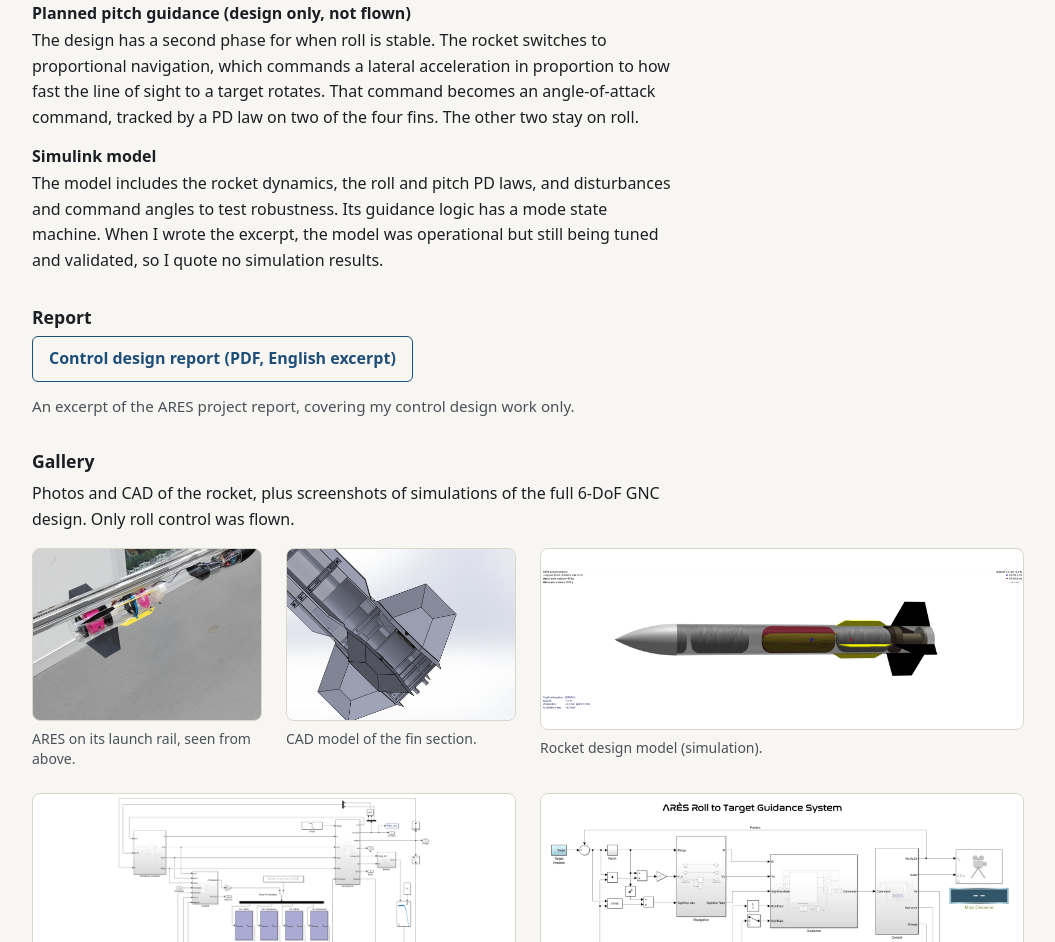
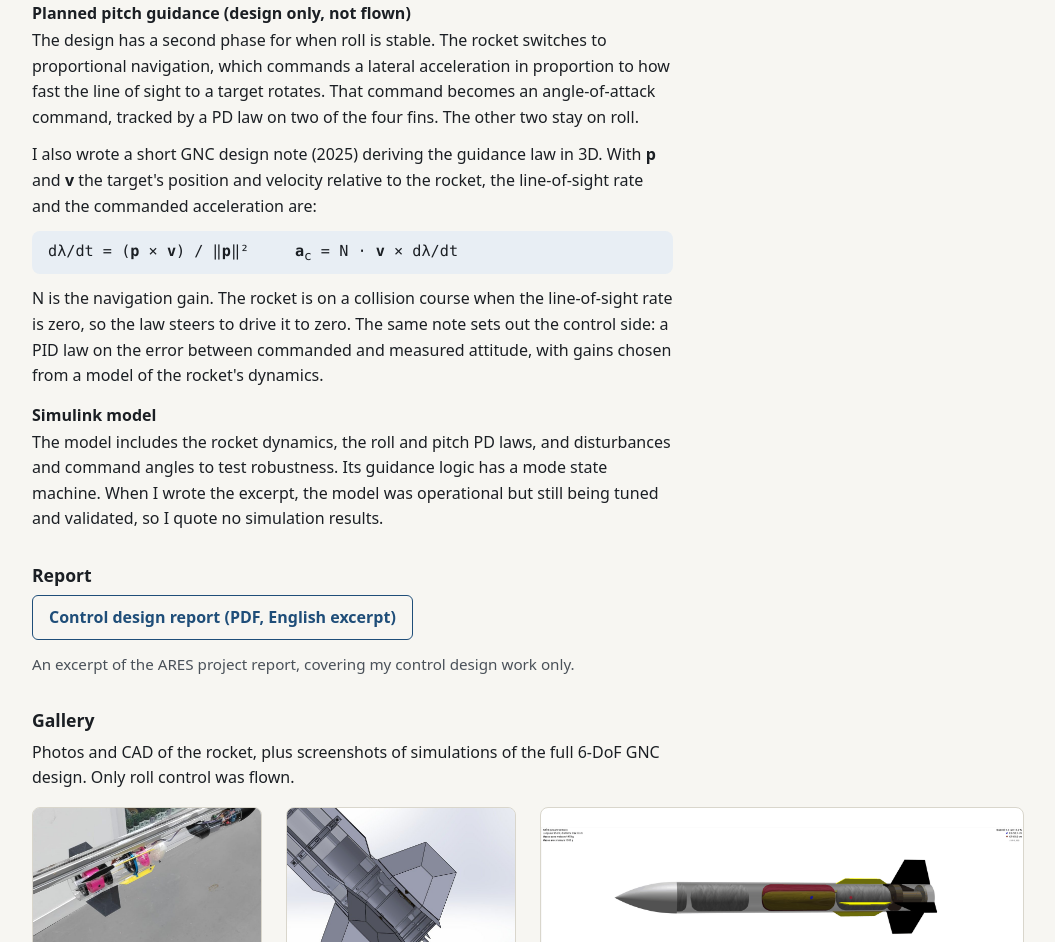
Before and after one commit to TristanHottier/TristanHottier.github.io, a plain HTML site: page projects/fin-controlled-rocket.html in a window 1280 px wide. Shown: the part 2032-2974 px from the top of the page, without its empty margins (112-1167 px from the left). Drawn offline with Linux system fonts and the light colour scheme.

Commit message:
ARES: add 3D proportional navigation from GNC design note
Co-Authored-By: Claude Opus 5.5 <noreply@anthropic.com>
Claude-Session: https://claude.ai/code/session_01EPqd96tzRGtBv7py8w5LCu

```diff
--- a/projects/fin-controlled-rocket.html
+++ b/projects/fin-controlled-rocket.html
@@ -63,6 +63,9 @@
     <p>Inserted into the moment equation, this gives a damped oscillator, so the gains follow from the response I asked for: reaching 95% of the command in about 0.5 s with under 5% overshoot. SolidWorks and OpenRocket models supplied the rocket parameters. As a later step, the report proposes a controlled roll of up to 90° and a gradual return to zero.</p>
     <h3>Planned pitch guidance (design only, not flown)</h3>
     <p>The design has a second phase for when roll is stable. The rocket switches to proportional navigation, which commands a lateral acceleration in proportion to how fast the line of sight to a target rotates. That command becomes an angle-of-attack command, tracked by a PD law on two of the four fins. The other two stay on roll.</p>
+    <p>I also wrote a short GNC design note (2025) deriving the guidance law in 3D. With <b>p</b> and <b>v</b> the target's position and velocity relative to the rocket, the line-of-sight rate and the commanded acceleration are:</p>
+    <p class="eq">dλ/dt = (<b>p</b> × <b>v</b>) / ‖<b>p</b>‖² &nbsp;&nbsp;&nbsp; <b>a</b><sub>c</sub> = N · <b>v</b> × dλ/dt</p>
+    <p>N is the navigation gain. The rocket is on a collision course when the line-of-sight rate is zero, so the law steers to drive it to zero. The same note sets out the control side: a PID law on the error between commanded and measured attitude, with gains chosen from a model of the rocket's dynamics.</p>
     <h3>Simulink model</h3>
     <p>The model includes the rocket dynamics, the roll and pitch PD laws, and disturbances and command angles to test robustness. Its guidance logic has a mode state machine. When I wrote the excerpt, the model was operational but still being tuned and validated, so I quote no simulation results.</p>
   </section>
```
